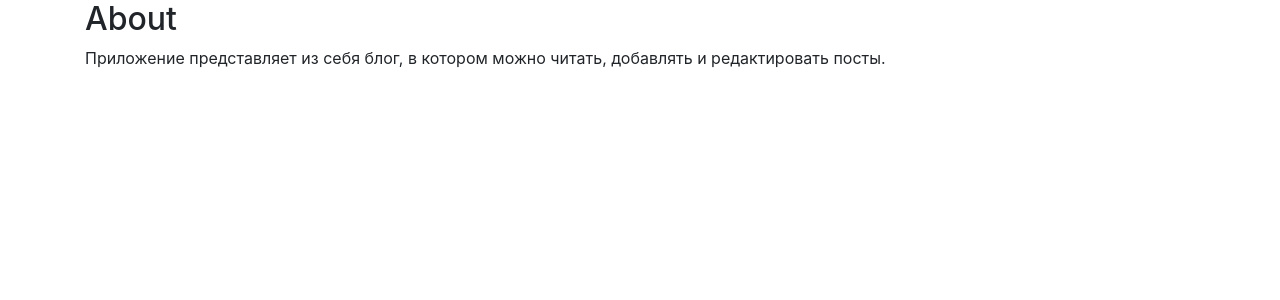
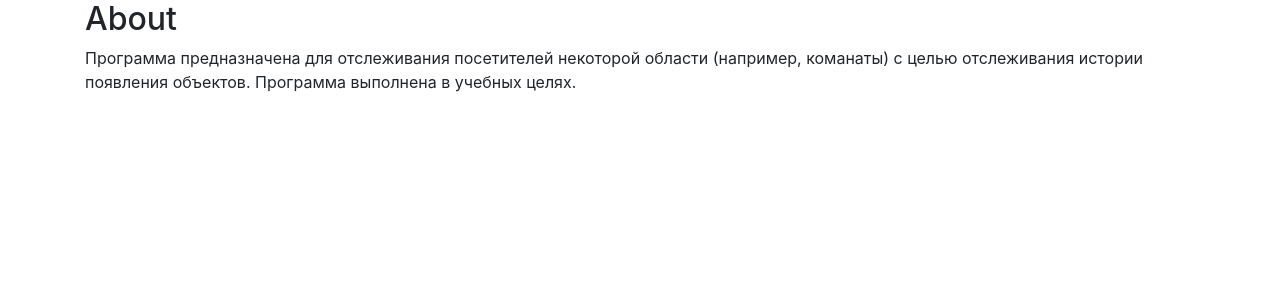
Before and after one commit to RasilZiyatdinov/Video-fixation, a Flask app: page /about in a window 1280 px wide. Shown: the part 56-356 px from the top of the page. Run offline with Flask 2, Linux system fonts and the light colour scheme; some libraries are stand-ins or nearby versions.

Commit message:
Update about.html

```diff
--- a/microblog/app/templates/about.html
+++ b/microblog/app/templates/about.html
@@ -2,5 +2,5 @@
 
 {% block content %}
     <h2>{% block title %} About {% endblock %}</h2>
-    <p>Приложение представляет из себя блог, в котором можно читать, добавлять и редактировать посты.</p>
+    <p>Программа предназначена для отслеживания посетителей некоторой области (например, команаты) с целью отслеживания истории появления объектов. Программа выполнена в учебных целях.</p>
 {% endblock %}
```
